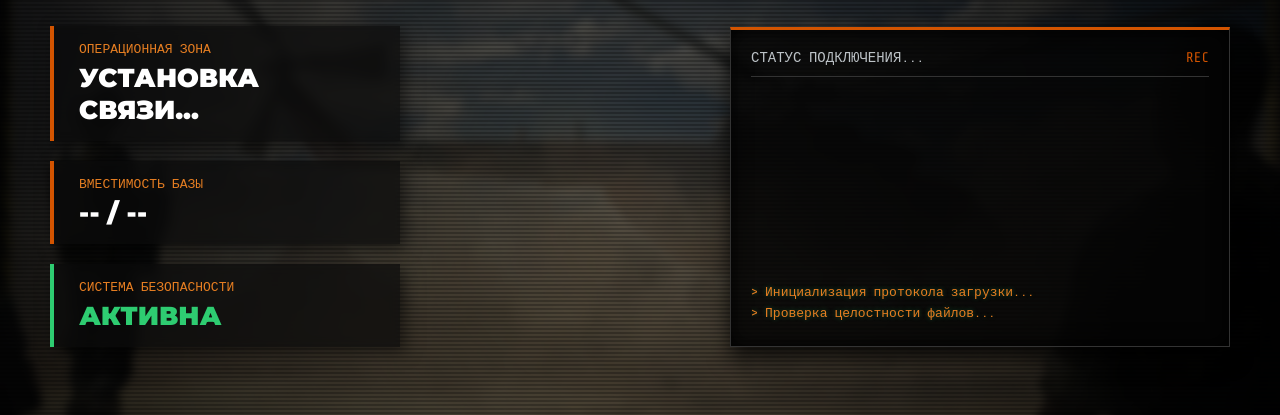
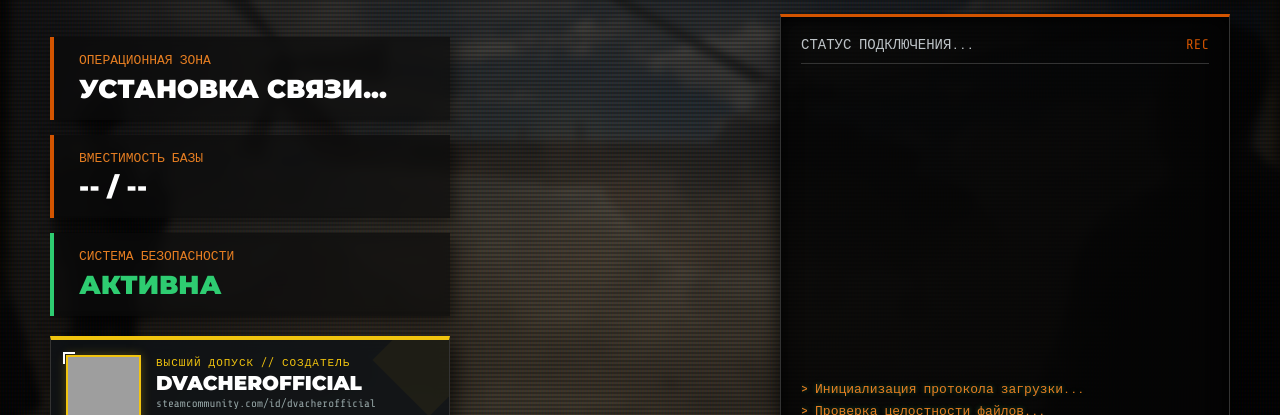
Before and after one commit to dota228/military-loading, a plain HTML site: page index.html in a window 1280 px wide. Shown: the part 182-597 px from the top of the page. Drawn offline with nearby package versions, Linux system fonts and the light colour scheme; grey boxes are pictures that could not be loaded.

Commit message:
Update index.html

```diff
--- a/index.html
+++ b/index.html
@@ -3,7 +3,7 @@
 <head>
     <meta charset="UTF-8">
     <meta name="viewport" content="width=device-width, initial-scale=1.0">
-    <title>MilitaryRP Terminal - V2</title>
+    <title>MilitaryRP Terminal - V3</title>
     <link href="https://fonts.googleapis.com/css2?family=Montserrat:wght@400;700;900&family=Share+Tech+Mono&display=swap" rel="stylesheet">
 
     <style>
@@ -22,13 +22,13 @@
             100% { opacity: 1; filter: brightness(1) contrast(1); }
         }
 
-        /* БЕРЕМ КАРТИНКУ ПРЯМО ИЗ ТВОЕЙ ПАПКИ НА GITHUB */
+        /* ЗАДНИЙ ФОН */
         .bg-image {
             position: absolute; top: -5%; left: -5%; width: 110%; height: 110%;
-            background-color: #111; /* Резервный цвет */
+            background-color: #111;
             background-image: url('bg.jpg');
             background-size: cover; background-position: center;
-            filter: blur(4px) brightness(0.4);
+            filter: blur(4px) brightness(0.35);
             z-index: 1;
             will-change: transform; transform: translateZ(0);
             animation: panBg 30s infinite alternate ease-in-out;
@@ -39,19 +39,23 @@
             100% { transform: scale(1.05) translateZ(0); }
         }
 
-        /* Тактическая сетка и затемнение */
+        /* ТАКТИЧЕСКИЕ НАЛОЖЕНИЯ (Виньетка и Сканлайны) */
         .tactical-overlay {
             position: absolute; top: 0; left: 0; width: 100%; height: 100%;
-            background:
-                radial-gradient(circle at center, transparent 0%, rgba(0,0,0,0.8) 100%),
-                linear-gradient(rgba(10, 15, 20, 0) 50%, rgba(0, 0, 0, 0.25) 50%);
-            background-size: 100% 100%, 100% 4px;
+            background: radial-gradient(circle at center, transparent 0%, rgba(0,0,0,0.8) 100%);
             z-index: 2; pointer-events: none;
+        }
+
+        .scanlines {
+            position: absolute; top: 0; left: 0; width: 100%; height: 100%;
+            background: linear-gradient(rgba(18, 16, 16, 0) 50%, rgba(0, 0, 0, 0.25) 50%), linear-gradient(90deg, rgba(255, 0, 0, 0.06), rgba(0, 255, 0, 0.02), rgba(0, 0, 255, 0.06));
+            background-size: 100% 4px, 3px 100%;
+            z-index: 3; pointer-events: none;
         }
 
         /* АНИМИРОВАННЫЙ РАДАР */
         .radar-container {
-            position: absolute; top: 40px; right: 50px; z-index: 3;
+            position: absolute; top: 40px; right: 50px; z-index: 4;
             width: 120px; height: 120px;
             border: 2px solid rgba(211, 84, 0, 0.5);
             border-radius: 50%; background: rgba(0, 0, 0, 0.3);
@@ -72,12 +76,12 @@
         }
         @keyframes radarSpin { 100% { transform: rotate(360deg); } }
 
-        /* ОГРАНИЧИТЕЛЬ СНИЗУ */
+        /* ОСНОВНАЯ СЕТКА */
         .layout {
-            position: relative; z-index: 4;
+            position: relative; z-index: 5;
             display: flex; flex-direction: column; justify-content: space-between;
             width: 100%; height: 100%;
-            padding: 50px 50px 130px 50px;
+            padding: 50px 50px 80px 50px;
         }
 
         /* ШАПКА */
@@ -97,28 +101,73 @@
         /* ЦЕНТР */
         .mid-panel {
             display: flex; justify-content: space-between; align-items: flex-end;
-            margin-bottom: 20px; height: 320px;
+            margin-bottom: 30px; height: 100%; padding-top: 50px;
+        }
+
+        .left-column {
+            display: flex; flex-direction: column; gap: 20px;
         }
 
         /* ИНФО О СЕРВЕРЕ */
-        .info-cards { display: flex; gap: 20px; flex-direction: column; }
+        .info-cards { display: flex; gap: 15px; flex-direction: column; }
 
         .stat-block {
             background: rgba(10, 10, 10, 0.7);
             border-left: 4px solid #d35400; padding: 15px 25px;
-            box-shadow: 5px 5px 15px rgba(0,0,0,0.5); width: 350px;
+            box-shadow: 5px 5px 15px rgba(0,0,0,0.5); width: 400px;
             backdrop-filter: blur(5px);
         }
         .stat-label { font-family: 'Share Tech Mono', monospace; color: #e67e22; font-size: 13px; }
         .stat-value { font-size: 26px; font-weight: 900; color: #fff; margin-top: 5px; }
 
+        /* ДОСЬЕ СОЗДАТЕЛЯ (НОВЫЙ БЛОК) */
+        .creator-card {
+            background: rgba(15, 18, 22, 0.85);
+            border: 1px solid #333; border-top: 4px solid #f1c40f;
+            width: 400px; padding: 15px;
+            display: flex; align-items: center; gap: 15px;
+            box-shadow: 5px 5px 20px rgba(0,0,0,0.7);
+            backdrop-filter: blur(8px);
+            position: relative; overflow: hidden;
+        }
+        .creator-card::before {
+            content: ''; position: absolute; right: -20px; top: -20px;
+            width: 80px; height: 80px; background: rgba(241, 196, 15, 0.05);
+            transform: rotate(45deg); pointer-events: none;
+        }
+        .creator-avatar {
+            width: 75px; height: 75px;
+            border: 2px solid #f1c40f;
+            /* СЮДА МОЖЕШЬ ВСТАВИТЬ ПРЯМУЮ ССЫЛКУ НА СВОЮ АВАТАРКУ ИЗ СТИМА, ЕСЛИ ХОЧЕШЬ */
+            background-image: url('https://avatars.steamstatic.com/fef49e7fa7e1997310d705b2a6158ff8dc1cdfeb_full.jpg');
+            background-size: cover; background-position: center;
+            position: relative; box-shadow: 0 0 10px rgba(241, 196, 15, 0.3);
+        }
+        .creator-avatar::after {
+            content: ''; position: absolute; top: -5px; left: -5px; width: 10px; height: 10px;
+            border-top: 2px solid #fff; border-left: 2px solid #fff;
+        }
+        .creator-avatar::before {
+            content: ''; position: absolute; bottom: -5px; right: -5px; width: 10px; height: 10px;
+            border-bottom: 2px solid #fff; border-right: 2px solid #fff;
+        }
+        .creator-info { display: flex; flex-direction: column; flex-grow: 1; }
+        .creator-label { font-family: 'Share Tech Mono', monospace; font-size: 11px; color: #f1c40f; letter-spacing: 1px; }
+        .creator-name { font-size: 20px; font-weight: 900; color: #fff; text-transform: uppercase; margin: 2px 0; }
+        .creator-link { font-family: 'Share Tech Mono', monospace; font-size: 11px; color: #95a5a6; }
+        .creator-barcode {
+            margin-top: 8px; width: 100%; height: 12px; opacity: 0.5;
+            background: repeating-linear-gradient(90deg, #fff 0, #fff 2px, transparent 2px, transparent 4px, #fff 4px, #fff 5px, transparent 5px, transparent 9px);
+        }
+
         /* ТЕРМИНАЛ ЗАГРУЗКИ */
         .terminal-box {
             background: rgba(5, 5, 5, 0.85);
             border: 1px solid #333; border-top: 3px solid #d35400;
-            width: 500px; height: 100%; padding: 20px;
+            width: 450px; height: 100%; padding: 20px;
             display: flex; flex-direction: column;
             box-shadow: inset 0 0 20px rgba(0,0,0,1), 0 10px 20px rgba(0,0,0,0.8);
+            position: relative;
         }
         .terminal-header {
             font-family: 'Share Tech Mono', monospace; color: #bdc3c7; font-size: 14px;
@@ -134,27 +183,34 @@
         }
         .terminal-log p {
             font-family: 'Share Tech Mono', monospace; font-size: 13px; color: #2ecc71;
-            margin-bottom: 4px; line-height: 1.3;
+            margin-bottom: 5px; line-height: 1.3;
             text-shadow: 0 0 5px rgba(46, 204, 113, 0.4);
         }
         .terminal-log p.sys { color: #e67e22; }
 
-        /* НИЗ */
+        /* НИЗ (ПОЛОСА ЗАГРУЗКИ) */
         .bottom-panel { width: 100%; }
         .progress-header {
             display: flex; justify-content: space-between; align-items: flex-end;
             margin-bottom: 10px;
         }
         .status-main { font-size: 18px; font-weight: 700; color: #fff; text-transform: uppercase; letter-spacing: 1px;}
-        .percentage { font-family: 'Share Tech Mono', monospace; font-size: 32px; font-weight: 700; color: #d35400; }
+        .percentage { font-family: 'Share Tech Mono', monospace; font-size: 32px; font-weight: 700; color: #d35400; text-shadow: 0 0 10px rgba(211, 84, 0, 0.5); }
 
         .progress-container {
-            width: 100%; height: 12px; background: rgba(0,0,0,0.8);
+            width: 100%; height: 16px; background: rgba(0,0,0,0.8);
             border: 1px solid #333; padding: 2px;
         }
+        /* Улучшенная полоса в стиле милитари-ленты */
         .progress-bar {
             height: 100%; width: 0%;
-            background: linear-gradient(90deg, #d35400, #f1c40f);
+            background: repeating-linear-gradient(
+                -45deg,
+                #d35400,
+                #d35400 10px,
+                #e67e22 10px,
+                #e67e22 20px
+            );
             box-shadow: 0 0 15px #d35400;
             transition: width 0.1s linear;
         }
@@ -168,6 +224,7 @@
 
     <div class="bg-image"></div>
     <div class="tactical-overlay"></div>
+    <div class="scanlines"></div>
 
     <div class="radar-container">
         <div class="radar-sweep"></div>
@@ -183,6 +240,7 @@
         </div>
 
         <div class="mid-panel">
+            <div class="left-column">
                 <div class="info-cards">
                     <div class="stat-block">
                         <div class="stat-label">ОПЕРАЦИОННАЯ ЗОНА</div>
@@ -195,6 +253,17 @@
                     <div class="stat-block" style="border-left-color: #2ecc71;">
                         <div class="stat-label">СИСТЕМА БЕЗОПАСНОСТИ</div>
                         <div class="stat-value" style="color: #2ecc71;">АКТИВНА</div>
+                    </div>
+                </div>
+
+                <div class="creator-card">
+                    <div class="creator-avatar"></div>
+                    <div class="creator-info">
+                        <div class="creator-label">ВЫСШИЙ ДОПУСК // СОЗДАТЕЛЬ</div>
+                        <div class="creator-name">dvacherofficial</div>
+                        <div class="creator-link">steamcommunity.com/id/dvacherofficial</div>
+                        <div class="creator-barcode"></div>
+                    </div>
                 </div>
             </div>
 
@@ -225,7 +294,6 @@
         var audio = document.getElementById("bgMusic");
         audio.volume = 0.15;
 
-        // Принудительный запуск
         window.addEventListener('DOMContentLoaded', function() {
             var playPromise = audio.play();
             if (playPromise !== undefined) {
@@ -235,7 +303,6 @@
             }
         });
 
-        // Клик по экрану 100% запускает музыку (если браузер заблокировал autoplay)
         document.body.addEventListener('click', function() {
             audio.play();
         });
@@ -249,7 +316,8 @@
             p.innerText = "> " + text;
             if (isSystem) p.className = "sys";
             logBox.appendChild(p);
-            if (logBox.children.length > 9) {
+            // Увеличили количество строчек в логе до 12
+            if (logBox.children.length > 12) {
                 logBox.removeChild(logBox.firstChild);
             }
         }
```
Lines whose indentation alone changed are shown as unchanged.
